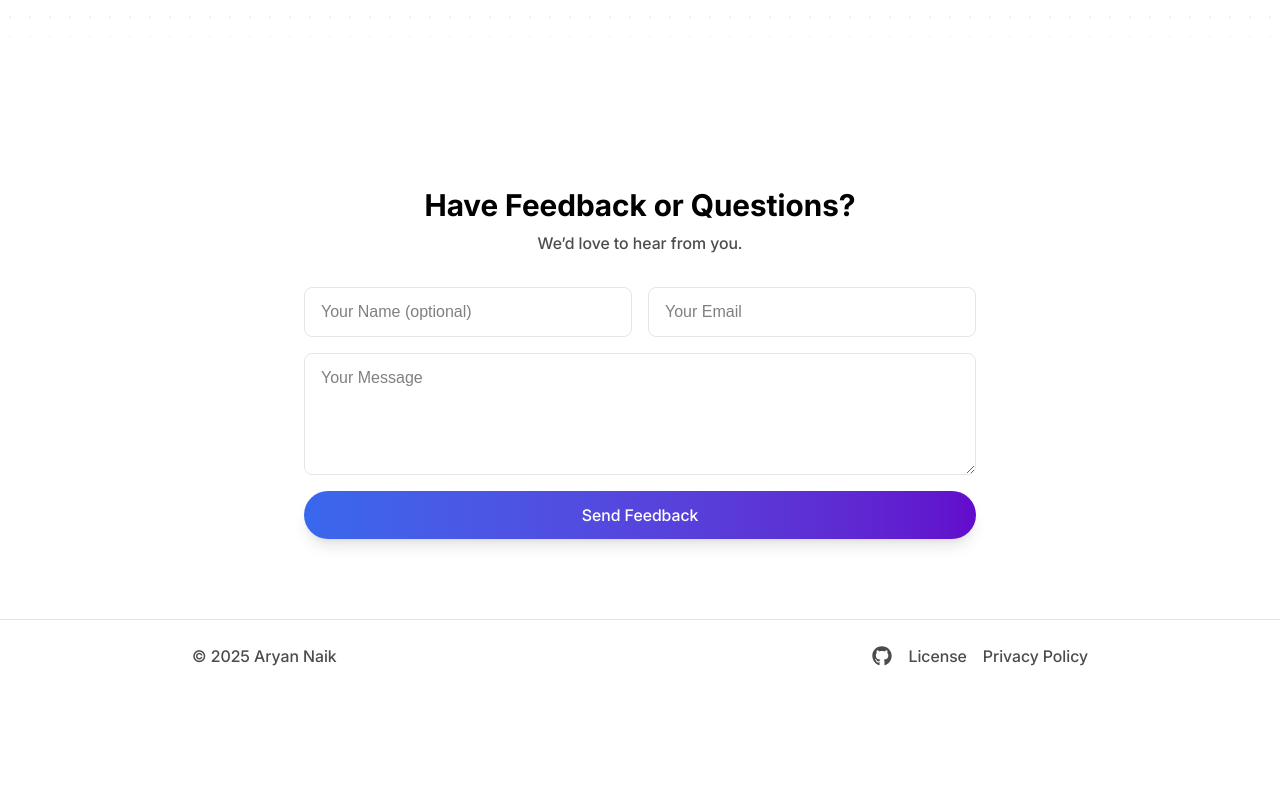
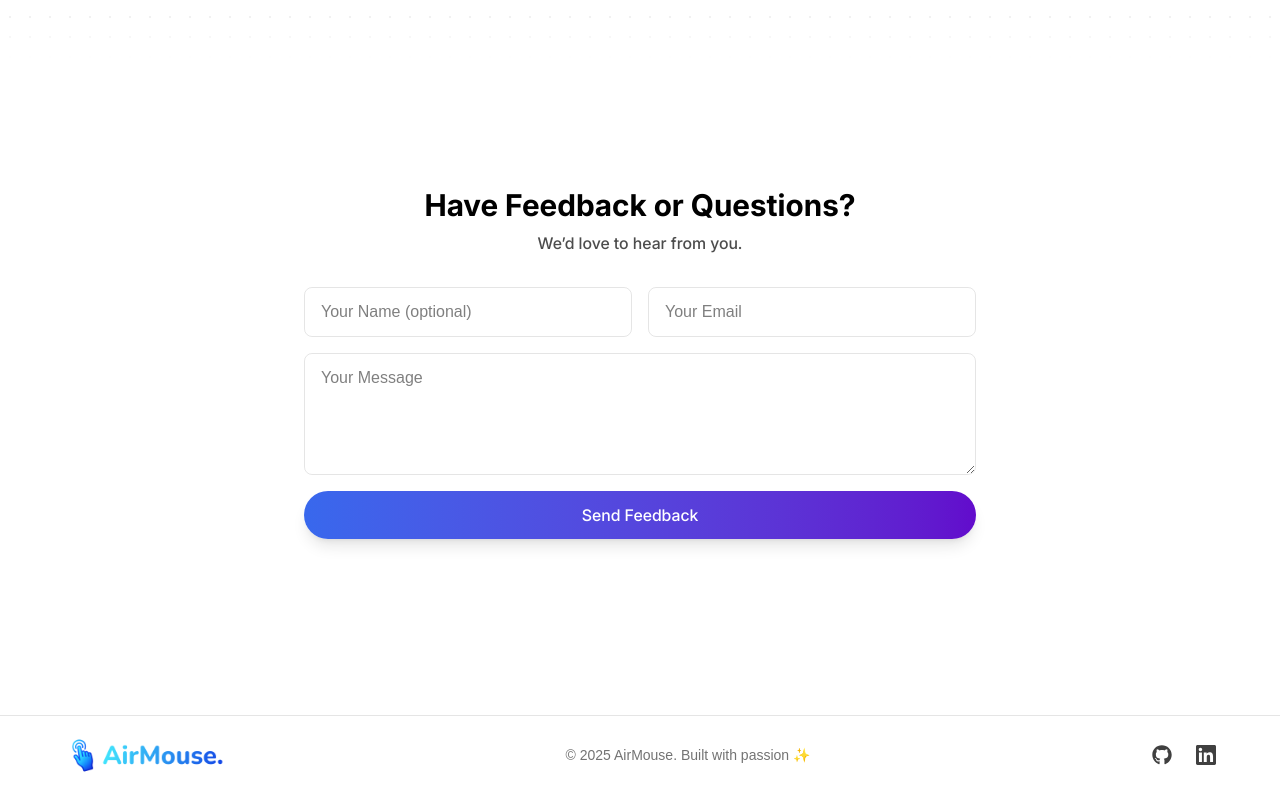
Before and after one commit to aryannaik225/AirMouse, a Next.js app in the folder airmouse/: page / in a window 1280 px wide. Shown: the part 3525-4320 px from the top of the page. Before the commit the page ends 4217 px from the top, so only its background shows below. Built offline with nearby package versions, Linux system fonts and the light colour scheme.

Commit message:
Footer done too

```diff
--- a/airmouse/src/components/Footer.jsx
+++ b/airmouse/src/components/Footer.jsx
@@ -1,21 +1,62 @@
 'use client'
 
+import { motion } from 'framer-motion'
+import { FaGithub } from 'react-icons/fa'
+import { SiLinkedin } from "react-icons/si";
+import Image from 'next/image'
+import Link from 'next/link'
 import React from 'react'
-import { FaGithub } from 'react-icons/fa'
 
-const Footer = () => (
-  <footer className="py-6 px-6 sm:px-16 bg-white border-t border-black/10">
-    <div className="max-w-4xl mx-auto flex flex-col sm:flex-row justify-between items-center text-black/70 inter-medium">
-      <span>© 2025 Aryan Naik</span>
-      <div className="flex items-center space-x-4 mt-4 sm:mt-0">
-        <a href="https://github.com/aryannaik225/AirMouse" target="_blank">
-          <FaGithub size={20} className="hover:text-black" />
+const Footer = () => {
+  return (
+    <footer className="relative mt-24 px-6 sm:px-16 py-5 bg-white border-t border-neutral-200 overflow-hidden">
+      <motion.div
+        initial={{ opacity: 0, y: 20 }}
+        whileInView={{ opacity: 1, y: 0 }}
+        transition={{ duration: 0.6, ease: 'easeOut' }}
+        viewport={{ once: true }}
+        className="relative z-10 max-w-6xl mx-auto flex flex-col sm:flex-row justify-between items-center gap-6"
+      >
+        {/* Logo and Text */}
+        <a href='#' className="flex items-center gap-3">
+          <Image src="/airmouse_title.png" alt="AirMouse Logo" width={160} height={40} />
         </a>
-        <a href="/LICENSE" className="hover:underline">License</a>
-        <a href="/privacy" className="hover:underline">Privacy Policy</a>
-      </div>
-    </div>
-  </footer>
-)
+
+        <motion.div
+          initial={{ opacity: 0, y: 10 }}
+          whileInView={{ opacity: 1, y: 0 }}
+          transition={{ duration: 0.6, delay: 0.2, ease: 'easeOut' }}
+          viewport={{ once: true }}
+          className="relative z-10 text-center text-neutral-500 text-sm"
+        >
+          © {new Date().getFullYear()} AirMouse. Built with passion ✨
+        </motion.div>
+
+        {/* GitHub & Linkedin */}
+        <div className="flex items-center gap-6">
+          <Link
+            href="https://github.com/aryannaik225/AirMouse"
+            target="_blank"
+            rel="noopener noreferrer"
+            className="flex items-center gap-2 text-neutral-700 hover:text-black transition"
+          >
+            <FaGithub className="text-xl" />
+          </Link>
+          <Link
+            href="https://www.linkedin.com/in/aryannaik225/"
+            target="_blank"
+            rel="noopener noreferrer"
+            className="flex items-center gap-2 text-neutral-700 hover:text-black transition"
+          >
+            <SiLinkedin className="text-xl" />
+          </Link>
+        </div>
+      </motion.div>
+
+      {/* Bottom Text */}
+
+    </footer>
+  )
+}
 
 export default Footer
```
